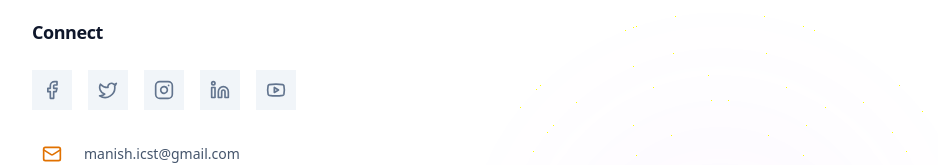
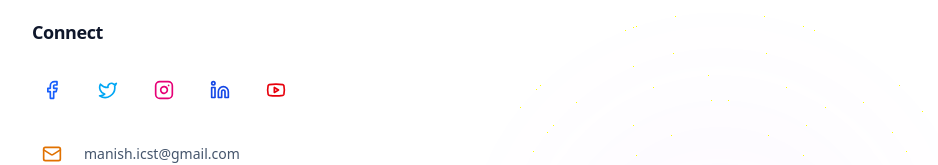
Before and after one commit to manibhai1989/the-rojgar-palace, a Next.js app: page / in a window 1280 px wide. Shown: the part 4360-4525 px from the top of the page, without its empty margins (48-986 px from the left). Built offline with nearby package versions, Linux system fonts and the light colour scheme; no server answers; the database is empty.

Commit message:
UI: Refactor social icons to professional gradient style

```diff
--- a/src/components/layout/footer.tsx
+++ b/src/components/layout/footer.tsx
@@ -89,23 +89,56 @@ export function Footer() {
                         </h3>
                         <div className="flex space-x-4 mb-6">
                             {[
-                                { Icon: Facebook, color: "hover:bg-blue-600 hover:border-blue-500", href: "#" },
-                                { Icon: Twitter, color: "hover:bg-sky-500 hover:border-sky-400", href: "#" },
-                                { Icon: Instagram, color: "hover:bg-gradient-to-br hover:from-purple-600 hover:to-pink-500 hover:border-pink-400", href: "#" },
-                                { Icon: Linkedin, color: "hover:bg-blue-700 hover:border-blue-600", href: "https://www.linkedin.com/in/manish-singh-13923610" },
-                                { Icon: Youtube, color: "hover:bg-red-600 hover:border-red-500", href: "https://www.youtube.com/@manishicst" }
-                            ].map(({ Icon, color, href }, idx) => (
-                                <motion.a
+                                {
+                                    Icon: Facebook,
+                                    href: "#",
+                                    gradient: "from-blue-500/10 to-indigo-500/10",
+                                    border: "border-blue-200 dark:border-blue-500/20 hover:border-blue-500/50",
+                                    iconColor: "text-blue-600 dark:text-blue-400",
+                                    shadow: "hover:shadow-blue-500/20"
+                                },
+                                {
+                                    Icon: Twitter,
+                                    href: "#",
+                                    gradient: "from-sky-500/10 to-blue-500/10",
+                                    border: "border-sky-200 dark:border-sky-500/20 hover:border-sky-500/50",
+                                    iconColor: "text-sky-500 dark:text-sky-400",
+                                    shadow: "hover:shadow-sky-500/20"
+                                },
+                                {
+                                    Icon: Instagram,
+                                    href: "#",
+                                    gradient: "from-purple-500/10 to-pink-500/10",
+                                    border: "border-pink-200 dark:border-pink-500/20 hover:border-pink-500/50",
+                                    iconColor: "text-pink-600 dark:text-pink-400",
+                                    shadow: "hover:shadow-pink-500/20"
+                                },
+                                {
+                                    Icon: Linkedin,
+                                    href: "https://www.linkedin.com/in/manish-singh-13923610",
+                                    gradient: "from-blue-600/10 to-cyan-600/10",
+                                    border: "border-blue-200 dark:border-blue-500/20 hover:border-blue-500/50",
+                                    iconColor: "text-blue-700 dark:text-blue-400",
+                                    shadow: "hover:shadow-blue-500/20"
+                                },
+                                {
+                                    Icon: Youtube,
+                                    href: "https://www.youtube.com/@manishicst",
+                                    gradient: "from-red-500/10 to-orange-500/10",
+                                    border: "border-red-200 dark:border-red-500/20 hover:border-red-500/50",
+                                    iconColor: "text-red-600 dark:text-red-400",
+                                    shadow: "hover:shadow-red-500/20"
+                                }
+                            ].map(({ Icon, href, gradient, border, iconColor, shadow }, idx) => (
+                                <Link
                                     key={idx}
                                     href={href}
                                     target={href.startsWith("http") ? "_blank" : undefined}
                                     rel={href.startsWith("http") ? "noopener noreferrer" : undefined}
-                                    whileHover={{ scale: 1.1, y: -3 }}
-                                    whileTap={{ scale: 0.95 }}
-                                    className={`h-10 w-10 rounded-lg bg-slate-100 dark:bg-white/5 backdrop-blur-sm border border-slate-200 dark:border-white/10 flex items-center justify-center text-slate-500 dark:text-slate-400 hover:text-white transition-all ${color} hover:shadow-lg`}
+                                    className={`h-10 w-10 rounded-lg bg-gradient-to-br ${gradient} border ${border} flex items-center justify-center hover:shadow-lg ${shadow} transition-all`}
                                 >
-                                    <Icon className="h-5 w-5" />
-                                </motion.a>
+                                    <Icon className={`h-5 w-5 ${iconColor}`} />
+                                </Link>
                             ))}
                         </div>
                         <a href="mailto:manish.icst@gmail.com" className="flex items-center text-slate-600 dark:text-slate-400 group cursor-pointer">
```
